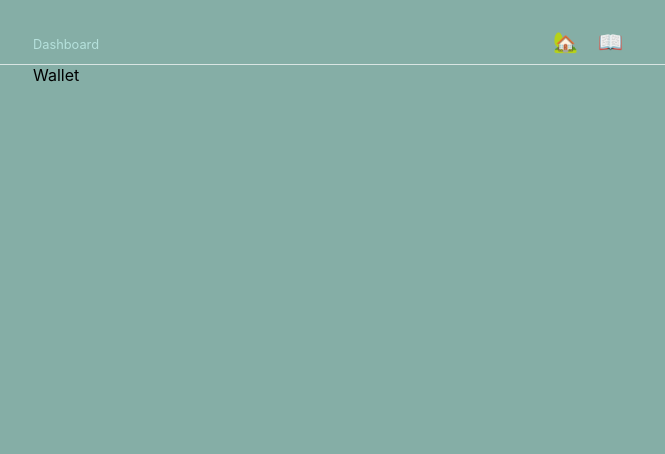
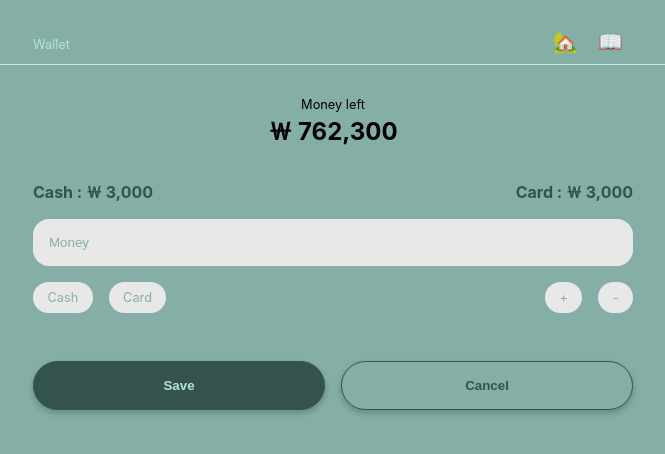
Before and after one commit to mimi-miyeon/household, a React (Create React App) app: page /Wallet in a window 1280 px wide. Shown: the top 454 px of the page, without its empty margins (307-972 px from the left). Built offline with nearby package versions, Linux system fonts and the light colour scheme.

Commit message:
today's update 02/feb

```diff
--- a/src/components/Header/Header.js
+++ b/src/components/Header/Header.js
@@ -1,13 +1,29 @@
-import React from "react";
-import { NavLink } from "react-router-dom";
+import React, { useEffect, useState } from "react";
+import { NavLink, useLocation, useNavigate } from "react-router-dom";
 
 import styles from "./Header.module.css";
 
 const Header = () => {
+  const location = useLocation();
+  const navigate = useNavigate();
+  const [pageName, setPageName] = useState(location.pathname.slice(1));
+
+  // useEffect(() => {
+  //   // Listen for changes in location (when NavLink is clicked)
+  //   const unlisten = navigate((newLocation) => {
+  //     setPageName(newLocation.pathname.slice(1));
+  //   });
+
+  //   // Clean up the listener when the component unmounts
+  //   return () => {
+  //     unlisten();
+  //   };
+  // }, [navigate]);
+
   return (
     <header>
       <nav className={`${styles["header__inner-content"]} inner-content`}>
-        <h1>Dashboard</h1>
+        <h1>{pageName}</h1>
         <ul>
           <li>
             <NavLink
--- a/src/components/Main/Asset/Asset.js
+++ b/src/components/Main/Asset/Asset.js
@@ -1,4 +1,5 @@
 import React, { useContext, useEffect, useState } from "react";
+import { useLocation } from "react-router-dom";
 import {Data} from "../../../store/money-data";
 
 import styles from "./Asset.module.css"
@@ -13,7 +14,6 @@ const Asset = () => {
     cashSpent: 700
   };
 
-
   const [leftMoney, setLeftMoney] = useState(DUMMY_DATA.cardTopUp+DUMMY_DATA.cashTopUp-DUMMY_DATA.cashSpent-DUMMY_DATA.cardSpent);
   const [cardLeft, setCardLeft] = useState(DUMMY_DATA.cardTopUp-DUMMY_DATA.cashSpent);
   const [cashLeft, setCashLeft] = useState(DUMMY_DATA.cashTopUp-DUMMY_DATA.cardSpent);
@@ -24,7 +24,9 @@ const Asset = () => {
     setCashLeft(DUMMY_DATA.cashTopUp-DUMMY_DATA.cardSpent);
   },[DUMMY_DATA.cardTopUp,DUMMY_DATA.cardSpent,DUMMY_DATA.cashTopUp,DUMMY_DATA.cashSpent]);
 
-  return (
+  const location = useLocation().pathname;
+
+  const assetStyled = location === '/' ? (
     <div className={styles["asset-wrapper"]}>
       <div className={styles["detail"]}>
         <article className={styles.cash}>
@@ -41,6 +43,21 @@ const Asset = () => {
         </article>
       </div>
     </div>
+  ) : (
+    <ul className={styles["asset-wrapper--text-style"]}>
+      <li>
+        <span>Cash : </span>
+        <span>￦ {commaInsertHandler(3000)}</span>
+      </li>
+      <li>
+        <span>Card : </span>
+        <span>￦ {commaInsertHandler(3000)}</span>
+      </li>
+    </ul>
+  );
+
+  return (
+    <>{assetStyled}</>
   );
 };
 
--- a/src/components/Main/Asset/Asset.module.css
+++ b/src/components/Main/Asset/Asset.module.css
@@ -1,5 +1,5 @@
+/* 박스 스타일 */
 .asset-wrapper {}
-
 .asset-wrapper .detail {
   position: relative;
   width: 300px; height: 70px;
@@ -35,3 +35,16 @@
   margin-bottom: .1rem;
   font-size: var(--fsSmall);
 }
+
+/* 텍스트 스타일 */
+.asset-wrapper--text-style {
+  display: flex;
+  justify-content: space-between;
+}
+.asset-wrapper--text-style li {
+  margin-bottom: 1rem;
+}
+.asset-wrapper--text-style li span {
+  color: var(--cGrThree);
+  font-weight: bold;
+}
--- /dev/null
+++ b/src/components/Main/WalletForm/WalletForm.js
@@ -0,0 +1,50 @@
+import styles from "./WalletForm.module.css";
+
+const WalletForm = () => {
+  const moneyHandler = (e) => {
+    e.preventDefault();
+  };
+
+  return (
+    <>
+      <form onSubmit={moneyHandler} className={styles["wallet-form"]}>
+        <div className={styles["wallet-form__wrapper"]}>
+          <ul className={styles["form-field"]}>
+            <li>
+              <input type="text" placeholder="Money" required/>
+            </li>
+            <li className={styles["wallet-form__radio-field"]}>
+              <ul className={styles["radio-field__wrapper"]}>
+                <li>
+                  <input id="cash" name="method" type="radio" required />
+                  <label htmlFor="cash">Cash</label>
+                </li>
+                <li>
+                  <input id="card" name="method" type="radio" required />
+                  <label htmlFor="card">Card</label>
+                </li>
+              </ul>
+
+              <ul className={styles["radio-field__wrapper"]}>
+                <li>
+                  <input id="add" name="expense" type="radio" required />
+                  <label htmlFor="add">+</label>
+                </li>
+                <li>
+                  <input id="subtract" name="expense" type="radio" required />
+                  <label htmlFor="subtract">-</label>
+                </li>
+              </ul>
+            </li>
+          </ul>
+          <div className="button-wrapper">
+            <button className="btTypeThree" type="submit">Save</button>
+            <button className="btTypeFour" type="button">Cancel</button>
+          </div>
+        </div>
+      </form>
+    </>
+  );
+};
+
+export default WalletForm;
--- /dev/null
+++ b/src/components/Main/WalletForm/WalletForm.module.css
@@ -0,0 +1,31 @@
+.wallet-form {}
+.wallet-form__wrapper {}
+.wallet-form__wrapper {}
+.form-field {
+  margin-bottom: 2rem;
+}
+.form-field li{
+  margin-bottom: 1rem;
+}
+.wallet-form__radio-field {
+  display: flex;
+  justify-content: space-between;
+}
+.radio-field__wrapper {
+  display: flex;
+  text-align: center;
+}
+.radio-field__wrapper li {
+  margin-right: 1rem;
+}
+.radio-field__wrapper li:last-child {
+  margin-right: 0;
+}
+.radio-field__wrapper li label{
+  padding: .5rem .4rem;
+  color: var(--cGrTwo);
+  font-size: var(--fsSmall);
+}
+.radio-field__wrapper li input[type="radio"] + label{
+  border: 0;
+}
--- a/src/components/Modal/Modal.js
+++ b/src/components/Modal/Modal.js
@@ -79,7 +79,7 @@ const ModalCon = ({onCloseModal}) => {
           </ul>
         </div>
         <div className={styles["modal-footer"]} aria-label="modal-footer">
-          <div className={styles["modal-button-wrapper"]}>
+          <div className="button-wrapper">
             <button className="btTypeThree" type="submit" disabled={!isFormValid}>Add</button>
             <button className="btTypeFour" type="button" onClick={onCloseModal}>Cancel</button>
           </div>
--- a/src/components/Modal/Modal.module.css
+++ b/src/components/Modal/Modal.module.css
@@ -21,6 +21,7 @@
 .modal-body {
   margin-bottom: 2rem;
 }
+.modal-body input[type="radio"] + label,
 .modal-body input {
   width: 100%;
   margin-right: 1rem;
@@ -36,22 +37,20 @@
 .modal-body input::-webkit-placeholder {
   color: var(--cGrTwo);
 }
+.modal-body input[type="radio"] + label,
 .modal-body input[type="text"] {
   color: var(--cGrThree);
 }
 .modal-body input[type="date"] {
   color: var(--cGrTwo);
 }
-/* .modal-body input[type="date"]:focus {
-  color: var(--cGrThree);
-} */
 .modal-body ul {}
 .modal-body li {
   display:flex;
   margin-bottom: 1rem;
 }
 .modal-footer {}
-.modal-button-wrapper {
+/* .modal-button-wrapper {
   display: flex;
   justify-content: space-between;
 }
@@ -64,15 +63,12 @@
   margin-right: 0;
 }
 .modal-button-wrapper button[type="submit"]:disabled {
-  /* color: var(--cGrThree);
-  background-color: var(--cGrTwo);
-  border-color: var(--cGrTwo) */
   opacity: .3;
 }
 .modal-button-wrapper button[type="submit"]:disabled:active ,
 .modal-button-wrapper button[type="submit"]:disabled:hover {
   background: var(--cGrThree);
-}
+} */
 .modal-backdrop {
   position: fixed;
   top: 0; left: 0; right: 0; bottom: 0;
--- a/src/pages/Wallet.js
+++ b/src/pages/Wallet.js
@@ -1,6 +1,19 @@
+import Asset from "../components/Main/Asset/Asset";
+import MoneyLeft from "../components/Main/MoneyLeft/MoneyLeft";
+import WalletForm from "../components/Main/WalletForm/WalletForm";
+
 const Wallet = () => {
   return (
-    <p>Wallet</p>
+    <>
+      <section>
+        <MoneyLeft />
+      </section>
+
+      <section>
+        <Asset />
+        <WalletForm />
+      </section>
+    </>
   )
 }
 
--- a/src/style.css
+++ b/src/style.css
@@ -47,11 +47,8 @@ button:active,
 button:hover {
   transform: translateY(-5px);
 }
+input[type="radio"] + label,
 input {
-  padding: 1rem;
-  border: none;
-  border-radius: 1rem;
-  background-color: transparent;
 }
 input:focus-visible {
   outline: 1px solid var(--cGrThree);
@@ -107,6 +104,36 @@ input:-webkit-autofill:active {
   transition: background-color 50000000s ease-in-out 0s;
   background-color: var(--cGrThreeOp) !important;
 }
+input[type="radio"] + label,
+input {
+  display: inline-block;
+  width: 100%;
+  margin-right: 1rem;
+  padding: 1rem;
+  border: none;
+  border-radius: 1rem;
+  color: #000;
+  background-color: var(--cGyTwo);
+  box-sizing: border-box;
+}
+input::placeholder,
+/* input::-moz-placeholder,
+input::-ms-placeholder, */
+input::-webkit-placeholder {
+  color: var(--cGrTwo);
+}
+input[type="radio"] {
+  display: none;
+}
+input[type="radio"] + label {
+  cursor: pointer;
+}
+input[type="radio"]:checked + label {
+  color: var(--cGyTwo);
+  background-color: var(--cGrThree);
+  border: 1px solid var(--cGrThree);
+}
+
 main,
 .inner-content {
   width: var(--inner-content-width);
@@ -190,7 +217,25 @@ section {
   background-color: transparent;
 }
 
-
+.button-wrapper {
+  display: flex;
+  justify-content: space-between;
+}
+.button-wrapper button {
+  margin-right: 1rem;
+  font-weight: bold;
+  width: 100%;
+}
+.button-wrapper button:last-child{
+  margin-right: 0;
+}
+.button-wrapper button[type="submit"]:disabled {
+  opacity: .3;
+}
+.button-wrapper button[type="submit"]:disabled:active ,
+.button-wrapper button[type="submit"]:disabled:hover {
+  background: var(--cGrThree);
+}
 
 @media (max-width: 640px ) {
   :root {
```
Also changed, not shown: 1 other file (tests, documents, lock files or other folders).
